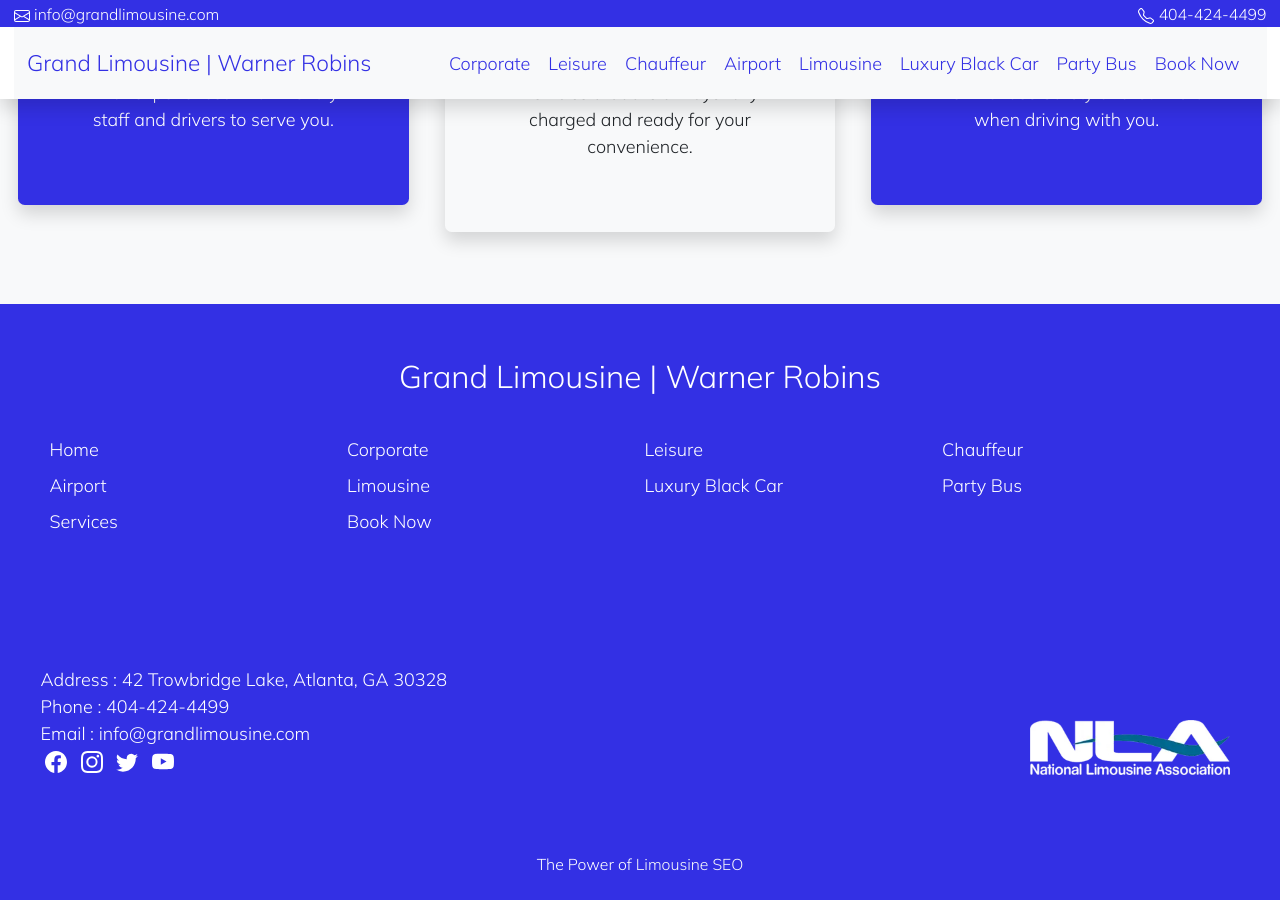
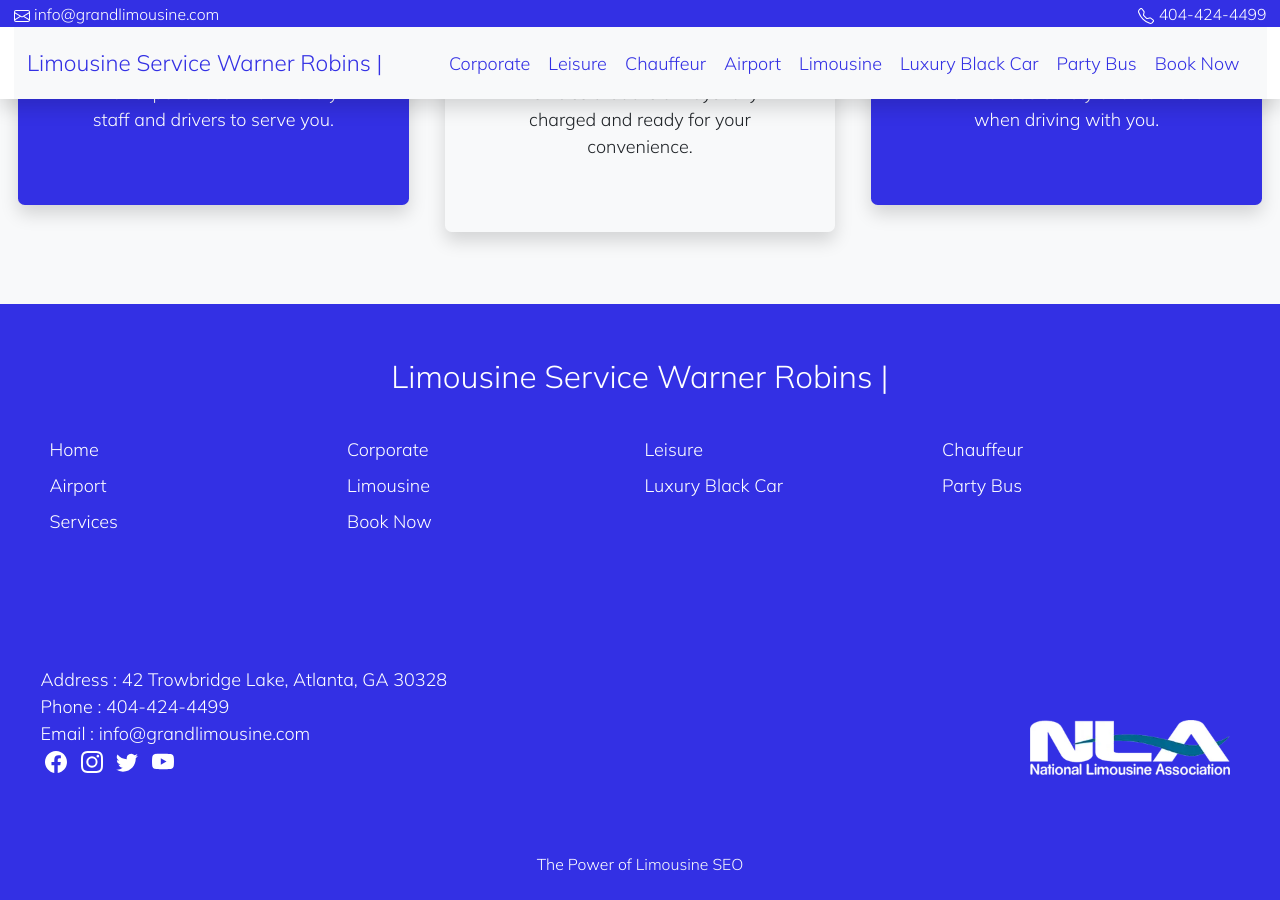
Before and after one commit to wynngrand/grandlimowarner-robins, a Jekyll site: the page built from index.md, in a window 1280 px wide and 900 px high, scrolled down 5236 px. Built offline with Jekyll 4.4.1, drawn with Linux system fonts in a browser that asks for light colours.

Commit message:
Update from Forestry.io wynngrand updated _config.yml

```diff
--- a/_config.yml
+++ b/_config.yml
@@ -1,6 +1,6 @@
 ---
 title: Limousine Service Warner Robins | Grand Limousine
-name: 'Grand Limousine | Warner Robins '
+name: Limousine Service Warner Robins |
 description: Your Best Limousine Car Service Solution in Warner Robins GA
 cover: "/assets/img/warnerrobinscarwebsite.webp"
 url: https://www.grandlimowarnerrobins.com
```
